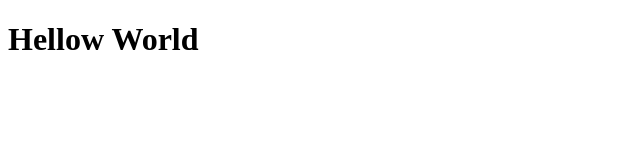
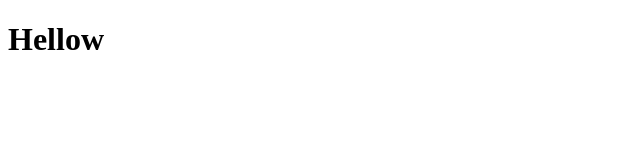
Before and after one commit to Nimra-Saleemi/htmlwork, a plain HTML site: page index.html in a window 1280 px wide. Shown: the whole page, without its empty margins (0-640 px from the left). Drawn offline with Linux system fonts and the light colour scheme.

Commit message:
Update index.html

```diff
--- a/index.html
+++ b/index.html
@@ -6,7 +6,7 @@
     <title>My first github file</title>
 </head>
 <body>
-    <h1>Hellow World</h1>
+    <h1>Hellow </h1>
 
 </body>
 </html>
```
